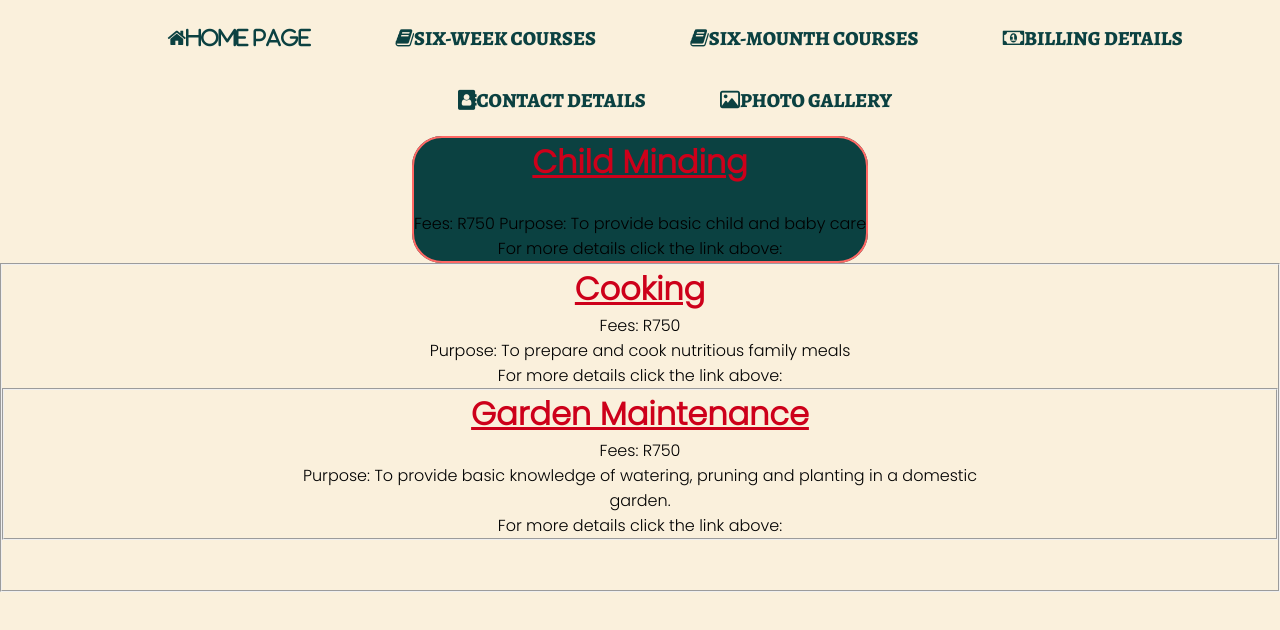
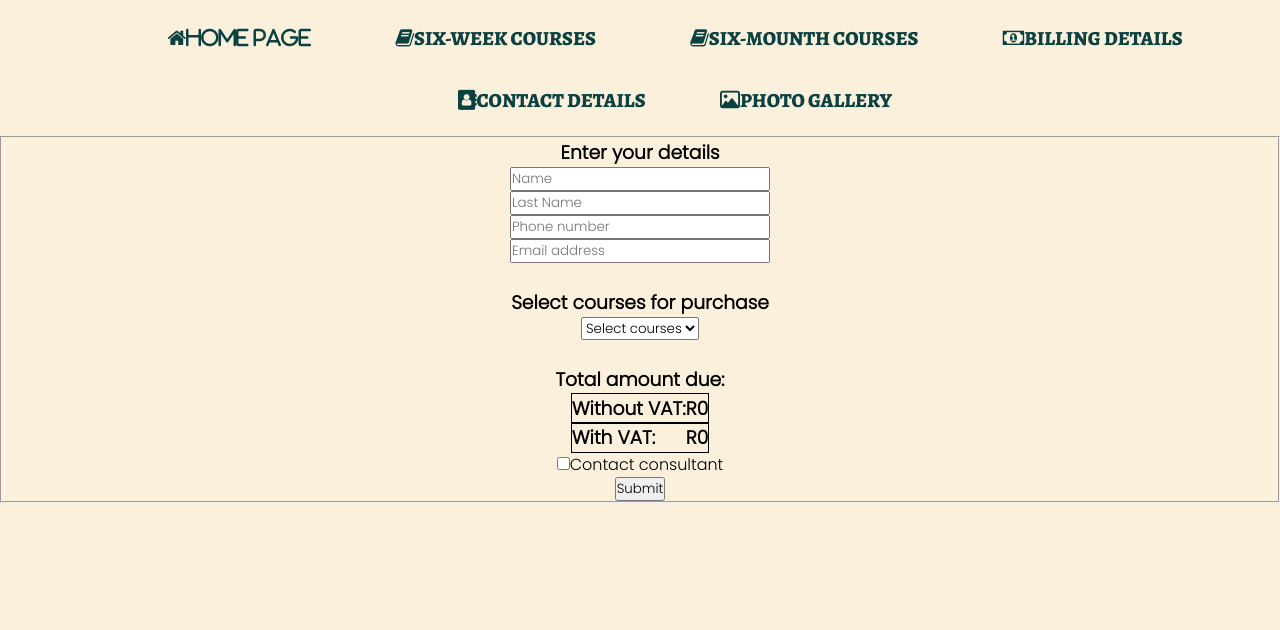
Before and after one commit to reyaanabrahms/HTMLProject, a website: page public_html/Billingdetails.html in a window 1280 px wide. Drawn offline with nearby package versions, Linux system fonts and the light colour scheme.

Commit message:
added the submit form.

```diff
--- a/public_html/Billingdetails.html
+++ b/public_html/Billingdetails.html
@@ -1,5 +1,5 @@
+<html>
 
-<html>
 <head>
     <meta charset="UTF-8">
     <meta name="viewport" content="width=device-width, initial-scale=1">
@@ -8,11 +8,13 @@
     <link rel="preconnect" href="https://fonts.googleapis.com">
     <link rel="stylesheet" href="path/to/font-awesome/css/font-awesome.min.css">
     <link rel="preconnect" href="https://fonts.gstatic.com" crossorigin>
-<link href="https://fonts.googleapis.com/css2?family=Alegreya:wght@800&family=Poppins:ital,wght@0,300;1,100&display=swap" rel="stylesheet">
+    <link
+        href="https://fonts.googleapis.com/css2?family=Alegreya:wght@800&family=Poppins:ital,wght@0,300;1,100&display=swap"
+        rel="stylesheet">
     <link rel="stylesheet" href="https://cdnjs.cloudflare.com/ajax/libs/font-awesome/4.7.0/css/font-awesome.min.css">
     <script src="https://ajax.googleapis.com/ajax/libs/jquery/3.6.0/jquery.min.js"></script>
     <script src="https://maxcdn.bootstrapcdn.com/bootstrap/3.4.1/js/bootstrap.min.js"></script>
-  <script src = "js animation"></script>
+    <script src="js animation"></script>
     <title>Empowering the nation</title>
 
     <div class="wrapper">
@@ -53,42 +55,122 @@
             </ul>
 
 
-    </nav><!--end of nav bar-->
+        </nav>
+        <!--end of nav bar-->
     </div>
+
 <body>
     <br>
-          <fieldset class ="fieldsethome2">
-           <h1><u>Child Minding</u></h1>
-           <div class = "principles">
-             <br>
-             Fees: R750
-             Purpose: To provide basic child and baby care
-             <br>
-             For more details click the link above:
-             <br>
-          </fieldset>
-             <fieldset class ="fieldsethome3">
-             <h1><u>Cooking</u></h1>
-             Fees: R750<br>
-             Purpose: To prepare and cook nutritious family meals
-             <br>
-             For more details click the link above:
+    <fieldset>
+        <form method="post" action="thanks.html">
+            <h3>Enter your details</h3>
+            <input type="text" name="name" placeholder="Name" required></br>
+            <input type="text" name="last_name" placeholder="Last Name" required></br>
+            <input type="tel" name="phone_number" placeholder="Phone number" required></br>
+            <input type="text" name="email" placeholder="Email address" required></br>
+            </br>
+            <h3>Select courses for purchase</h3>
+            <div id="selected_courses"></div>
+            <select id="course_selection" onchange="value_selected(this.value)">
+            </select>
 
-             <br>
-             <fieldset class ="fieldsethome3">
-             <h1><u>Garden Maintenance</u></h1>
-              Fees: R750<br>
-              Purpose: To provide basic knowledge of watering, pruning and planting in a domestic<br>
-              garden.
-              <br>
-              For more details click the link above:
-              <br>
-          </fieldset>
+            </br>
+            </br>
+            <h3>Total amount due:</h3>
+            <!-- Horizontally centered div -->
+            <div style="display: flex; align-items: center; justify-content: center;">
+                <table style="border-collapse: collapse;">
+                    <tr style="outline: thin solid">
+                        <td>
+                            <h3 style="text-align: start;">Without VAT:</h3>
+                        </td>
+                        <td>
+                            <h3 id="total_amount"></h3>
+                        </td>
+                    </tr>
+                    <tr style="outline: thin solid">
+                        <td>
+                            <h3 style="text-align: start;">With VAT:</h3>
+                        </td>
+                        <td>
+                            <h3 id="total_amount_inc_vat"></h3>
+                        </td>
+                    </tr>
+                </table>
             </div>
-              <br><br>
+            <input type="checkbox" value="consultant">Contact consultant</br>
+            <input type="submit" value="Submit">
+        </form>
     </fieldset>
     <!-- <div>
 <img class = "workpic" src = "images/puppy.jpg" >
 </div> -->
 </body>
+<footer>
+    <script>
+        let all_courses = { "course_1": { name: "Course 1", price: 750 }, "course_2": { name: "Course 2", price: 750 }, "course_3": { name: "Course 3", price: 750 }, "course_4": { name: "Course 4", price: 1500 } };
+        let available_courses = { "course_1": { name: "Course 1", price: 750 }, "course_2": { name: "Course 2", price: 750 }, "course_3": { name: "Course 3", price: 750 }, "course_4": { name: "Course 4", price: 1500 } };
+        let total_amount = 0;
+
+        generate_courses(available_courses);
+        update_price(0);
+
+        function generate_courses(courses) {
+            let course_selection = document.getElementById("course_selection");
+            course_selection.innerHTML = "";
+            let option = document.createElement("option");
+            option.value = "null";
+            option.text = "Select courses";
+            option.selected = true;
+            course_selection.add(option);
+
+            let sorted = Object.entries(courses)
+                .sort(([key1, val1], [key2, val2]) => val1.name.localeCompare(val2.name))
+                .reduce(function (accSort, [key, val]) {
+                    accSort[key] = val;
+                    return accSort;
+                }, {});
+
+            for (let course in sorted) {
+                let option = document.createElement("option");
+                option.value = course;
+                option.text = sorted[course].name;
+                course_selection.appendChild(option);
+            }
+        }
+
+        function value_selected(value) {
+            if (value == "null") {
+                return;
+            }
+            delete available_courses[value];
+            generate_courses(available_courses);
+            let child = document.getElementById("selected_courses");
+            let new_child = document.createElement("div");
+            new_child.appendChild(document.createTextNode(all_courses[value].name));
+            let button = document.createElement("button");
+            button.innerText = "x";
+            update_price(all_courses[value].price);
+            button.onclick = function () {
+                available_courses[value] = all_courses[value];
+                generate_courses(available_courses);
+                child.removeChild(new_child);
+                update_price(-all_courses[value].price);
+            };
+            new_child.appendChild(button);
+            new_child.appendChild(document.createElement("br"));
+            child.appendChild(new_child);
+        }
+
+
+        function update_price(amount_change) {
+            total_amount += amount_change;
+            document.getElementById("total_amount").innerText = "R" + total_amount;
+
+            let vat = total_amount * 0.14;
+            document.getElementById("total_amount_inc_vat").innerText = "R" + (total_amount + vat);
+        }
+    </script>
+</footer>
+
 </html>
```
Lines whose indentation alone changed are shown as unchanged.
